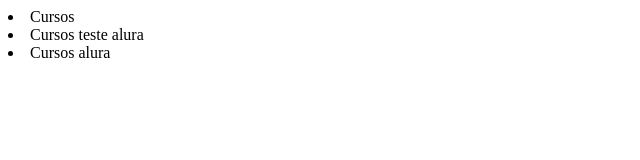
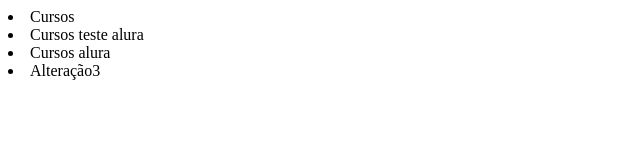
Before and after one commit to ferrazthiago13/alura-git, a plain HTML site: page index.html in a window 1280 px wide. Shown: the full height of the page, 0-640 px from the left. Drawn offline with Linux system fonts and the light colour scheme.

Commit message:
Alterando lista de cursos

```diff
--- a/index.html
+++ b/index.html
@@ -9,6 +9,7 @@
 	<li>Cursos</li>
 	<li>Cursos teste alura</li>
 	<li>Cursos alura</li>
+    <li>Alteração3</li>
 
 </body>
 </html>
```
